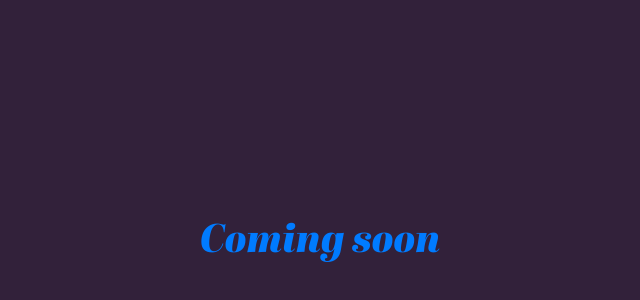
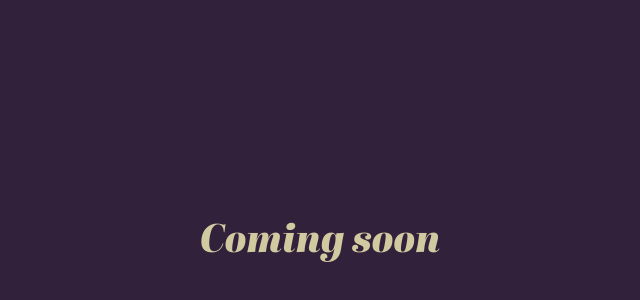
Before and after one commit to RotaryTiger/dmacrva, a website: page public/index.html in a window 1280 px wide. Shown: the part 46-346 px from the top of the page, without its empty margins (320-960 px from the left). Drawn offline with nearby package versions, Linux system fonts and the light colour scheme.

Commit message:
a links show font color

```diff
--- a/public/index.html
+++ b/public/index.html
@@ -93,7 +93,7 @@
 
         function setTheme() {
           $('body').css('background-color', currentTheme.bgColor);
-          $('h1').css('color', currentTheme.fontColor);
+          $('a').css('color', currentTheme.fontColor);
         }
 
         $('#coming').click(function(evt) {
```
